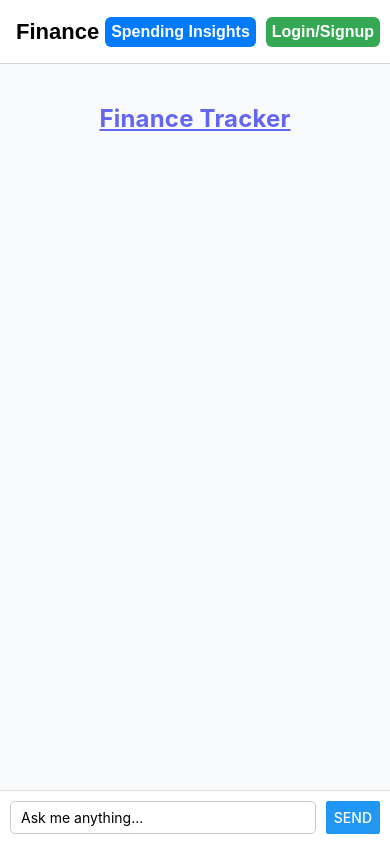
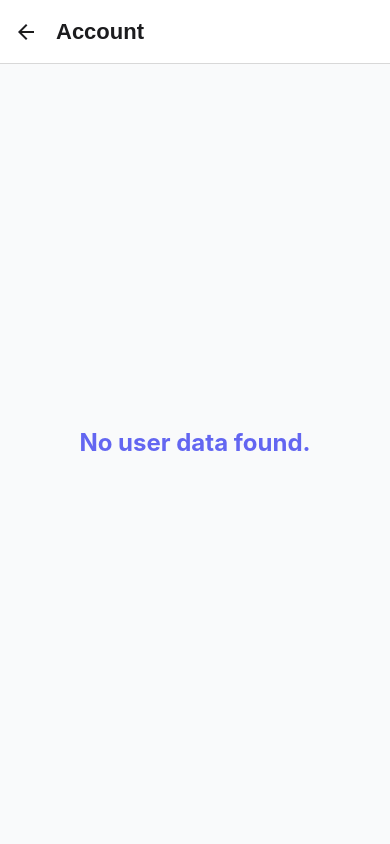
Before and after one commit to iliketocde/Finance-Tracker, a React Native app: screen /Account in a window 390 px wide. Built offline with nearby package versions, Linux system fonts and the light colour scheme; no server answers.

Commit message:
Add Account page and conditional Account/Login button in header

```diff
--- a/App.js
+++ b/App.js
@@ -1,16 +1,29 @@
-import React from 'react';
+
+import React, { useEffect, useState } from 'react';
 import { NavigationContainer } from '@react-navigation/native';
 import { createNativeStackNavigator } from '@react-navigation/native-stack';
 import { TouchableOpacity, Text, View } from 'react-native';
-
 import LoginScreen from './screens/LoginScreen';
 import SignupScreen from './screens/SignupScreen';
 import HomeScreen from './screens/HomeScreen';
 import ChatbotScreen from './screens/ChatbotScreen';
+import AccountScreen from './screens/AccountScreen';
+import { getAuth, onAuthStateChanged } from 'firebase/auth';
+import { app } from './firebaseConfig';
 
 const Stack = createNativeStackNavigator();
 
 export default function App() {
+  const [user, setUser] = useState(null);
+
+  useEffect(() => {
+    const auth = getAuth(app);
+    const unsubscribe = onAuthStateChanged(auth, (u) => {
+      setUser(u);
+    });
+    return unsubscribe;
+  }, []);
+
   return (
     <NavigationContainer>
       <Stack.Navigator
@@ -36,12 +49,21 @@ export default function App() {
                 >
                   <Text style={{ color: '#fff', fontFamily: 'sans-serif', fontWeight: 'bold', fontSize: 16 }}>Spending Insights</Text>
                 </TouchableOpacity>
+                {user ? (
+                  <TouchableOpacity
+                    onPress={() => navigation.navigate('Account')}
+                    style={{ marginRight: 10, padding: 6, borderRadius: 6, backgroundColor: '#6366f1' }}
+                  >
+                    <Text style={{ color: '#fff', fontFamily: 'sans-serif', fontWeight: 'bold', fontSize: 16 }}>Account</Text>
+                  </TouchableOpacity>
+                ) : (
                   <TouchableOpacity
                     onPress={() => navigation.navigate('Login')}
                     style={{ marginRight: 10, padding: 6, borderRadius: 6, backgroundColor: '#34A853' }}
                   >
                     <Text style={{ color: '#fff', fontFamily: 'sans-serif', fontWeight: 'bold', fontSize: 16 }}>Login/Signup</Text>
                   </TouchableOpacity>
+                )}
               </View>
             ),
             headerLeft: () => null,
@@ -54,6 +76,7 @@ export default function App() {
         <Stack.Screen name="Login" component={LoginScreen} />
         <Stack.Screen name="Signup" component={SignupScreen} />
         <Stack.Screen name="Home" component={HomeScreen} />
+        <Stack.Screen name="Account" component={AccountScreen} />
       </Stack.Navigator>
     </NavigationContainer>
   );
--- /dev/null
+++ b/screens/AccountScreen.js
@@ -0,0 +1,50 @@
+import React from 'react';
+import { View, Text, StyleSheet } from 'react-native';
+import { getAuth } from 'firebase/auth';
+
+export default function AccountScreen() {
+  const user = getAuth().currentUser;
+
+  if (!user) {
+    return (
+      <View style={styles.container}>
+        <Text style={styles.title}>No user data found.</Text>
+      </View>
+    );
+  }
+
+  return (
+    <View style={styles.container}>
+      <Text style={styles.title}>Account Details</Text>
+      <Text style={styles.label}>Email:</Text>
+      <Text style={styles.value}>{user.email}</Text>
+      {/* Add more user info here if needed */}
+    </View>
+  );
+}
+
+const styles = StyleSheet.create({
+  container: {
+    flex: 1,
+    backgroundColor: '#f9fafb',
+    alignItems: 'center',
+    justifyContent: 'center',
+    padding: 24,
+  },
+  title: {
+    fontSize: 24,
+    fontWeight: 'bold',
+    color: '#6366f1',
+    marginBottom: 24,
+  },
+  label: {
+    fontSize: 16,
+    color: '#374151',
+    marginTop: 12,
+  },
+  value: {
+    fontSize: 18,
+    color: '#111827',
+    marginBottom: 8,
+  },
+});
```
Lines whose indentation alone changed are shown as unchanged.
